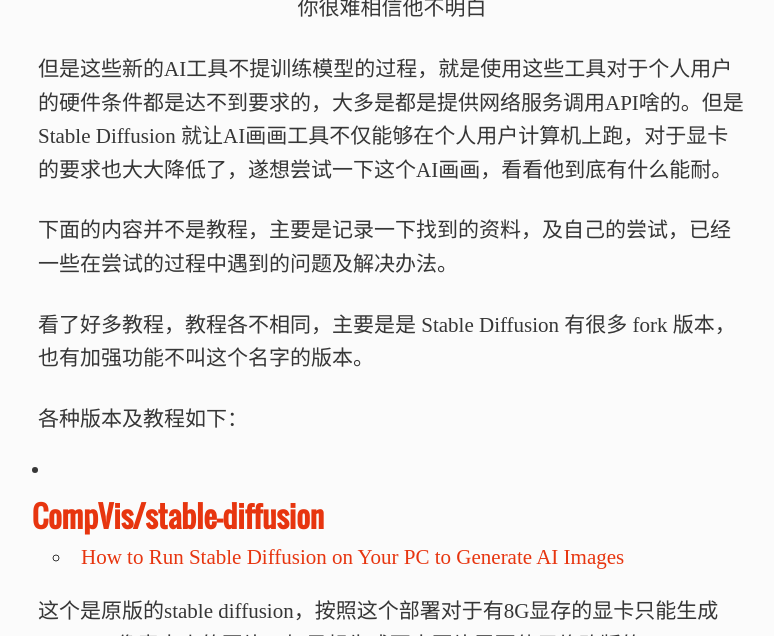
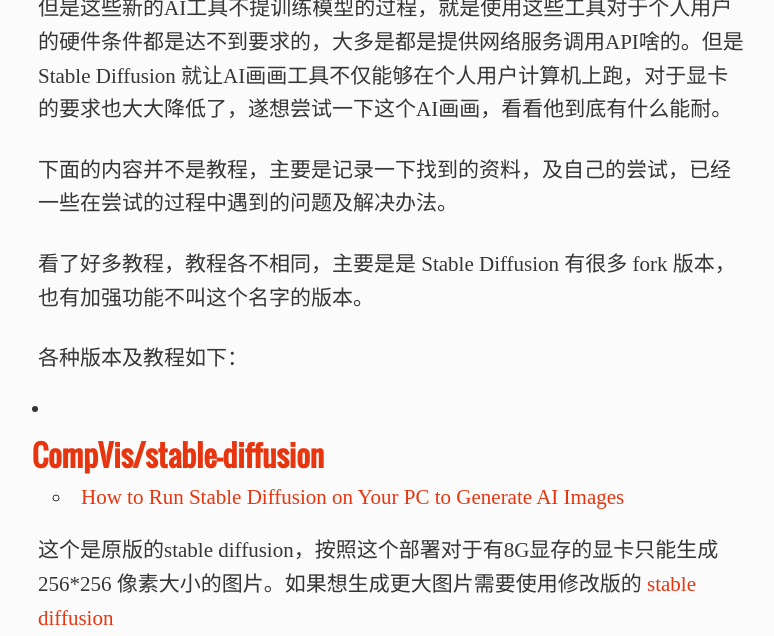
Before and after one commit to xavierskip/xavierskip.github.io, a Jekyll site: the page built from _posts/2023-1-29-AI.md, in a window 1280 px wide and 900 px high, scrolled down 792 px, cut to the strip 264-900 px from the top of the window. Shown: the whole strip, without its empty margins (248-1022 px from the left). Built offline with Jekyll 4.4.1, drawn with Linux system fonts in a browser that asks for light colours; comment, search, counter and statistics services are not loaded.

Commit message:
Update 2023-1-29-AI.md

```diff
--- a/_posts/2023-1-29-AI.md
+++ b/_posts/2023-1-29-AI.md
@@ -5,7 +5,7 @@
 - AI
 ---
 
-![Generative AI curated by @aaronsiim](https://wx1.sinaimg.cn/mw2000/5d098bccgy1hajhlrjgnyj22dc35sayl.jpg)
+![Generative AI curated by @aaronsiim](https://h.xavierskip.com:42049/i/92aa1c5b224e1495a1dfabce03d4512b7fdb93619464a502d9361b5f8043d294.jpg "Generative AI curated by @aaronsiim")
 
 去年突然冒出了一大堆的AI工具，先是各种画画的工具，再然后就是火爆的ChatGPT.
 
@@ -13,9 +13,8 @@
 
 我已经被 ChatGPT 惊住了。
 
-![你很难相信他不明白](https://h.xavierskip.com:42049/i/2f587b362525b4ee564058c08ca22457457388ef3bc2078ea50c4cfd941ec288.jpg)
+![你很难相信他不明白](https://h.xavierskip.com:42049/i/2f587b362525b4ee564058c08ca22457457388ef3bc2078ea50c4cfd941ec288.jpg "你很难相信他不明白")
 
-<p align="center">你很难相信他不明白</p>
 
 但是这些新的AI工具不提训练模型的过程，就是使用这些工具对于个人用户的硬件条件都是达不到要求的，大多是都是提供网络服务调用API啥的。但是 Stable Diffusion 就让AI画画工具不仅能够在个人用户计算机上跑，对于显卡的要求也大大降低了，遂想尝试一下这个AI画画，看看他到底有什么能耐。
 
```
